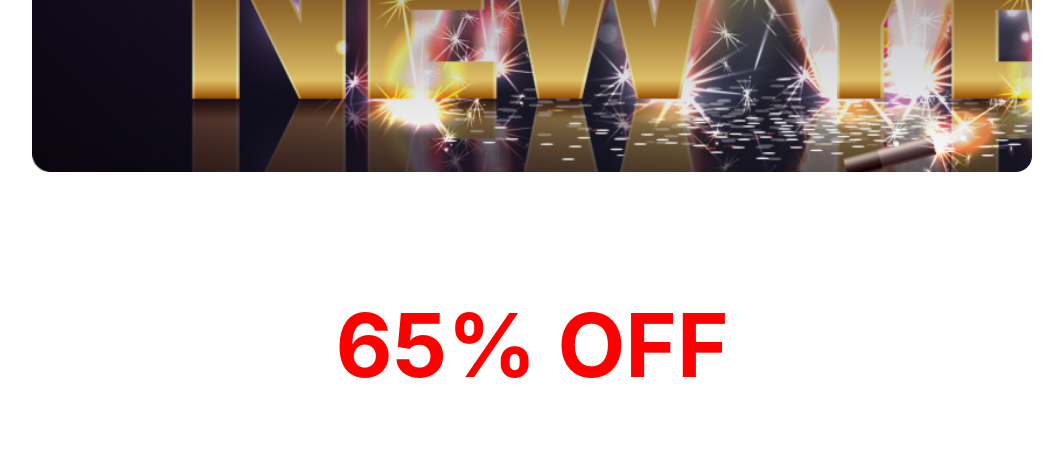
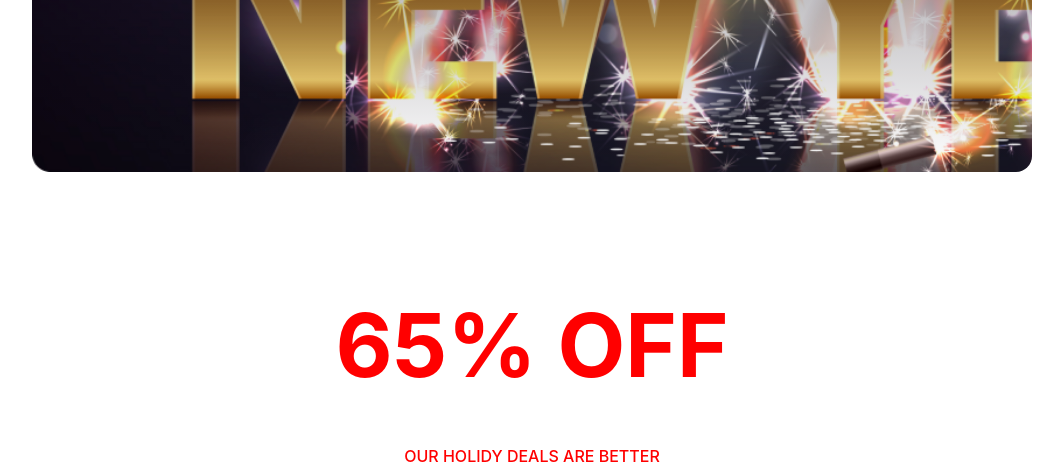
Before and after one commit to Mdboniamin/New-year-offer, a plain HTML site: page index.html in a window 1280 px wide. Shown: the part 578-1044 px from the top of the page, without its empty margins (108-1171 px from the left). Drawn offline with Linux system fonts and the light colour scheme.

Commit message:
added offer subtitle

```diff
--- a/index.html
+++ b/index.html
@@ -26,7 +26,7 @@
         </section>
         <section class="offer">
             <h1 class="title inter-normal">65% OFF</h1>
-            <p class="subtitle"></p>
+            <p class="subtitle inter-normal">OUR HOLIDY DEALS ARE BETTER</p>
         </section>
     </main>
     <footer>
--- a/styles/newyear.css
+++ b/styles/newyear.css
@@ -47,11 +47,16 @@
 /* offer styles */
 .offer{
     margin-top: 120px;
+    text-align: center;
 }
 .offer .title{
     color: #FF0000;
-    text-align: center;
     font-size: 88px;
     font-weight: bold;
     margin-bottom: 48px;
 }
+.offer .subtitle{
+    color: #FF0000;
+    font-size: 24;
+    font-weight: 500;
+}
```
